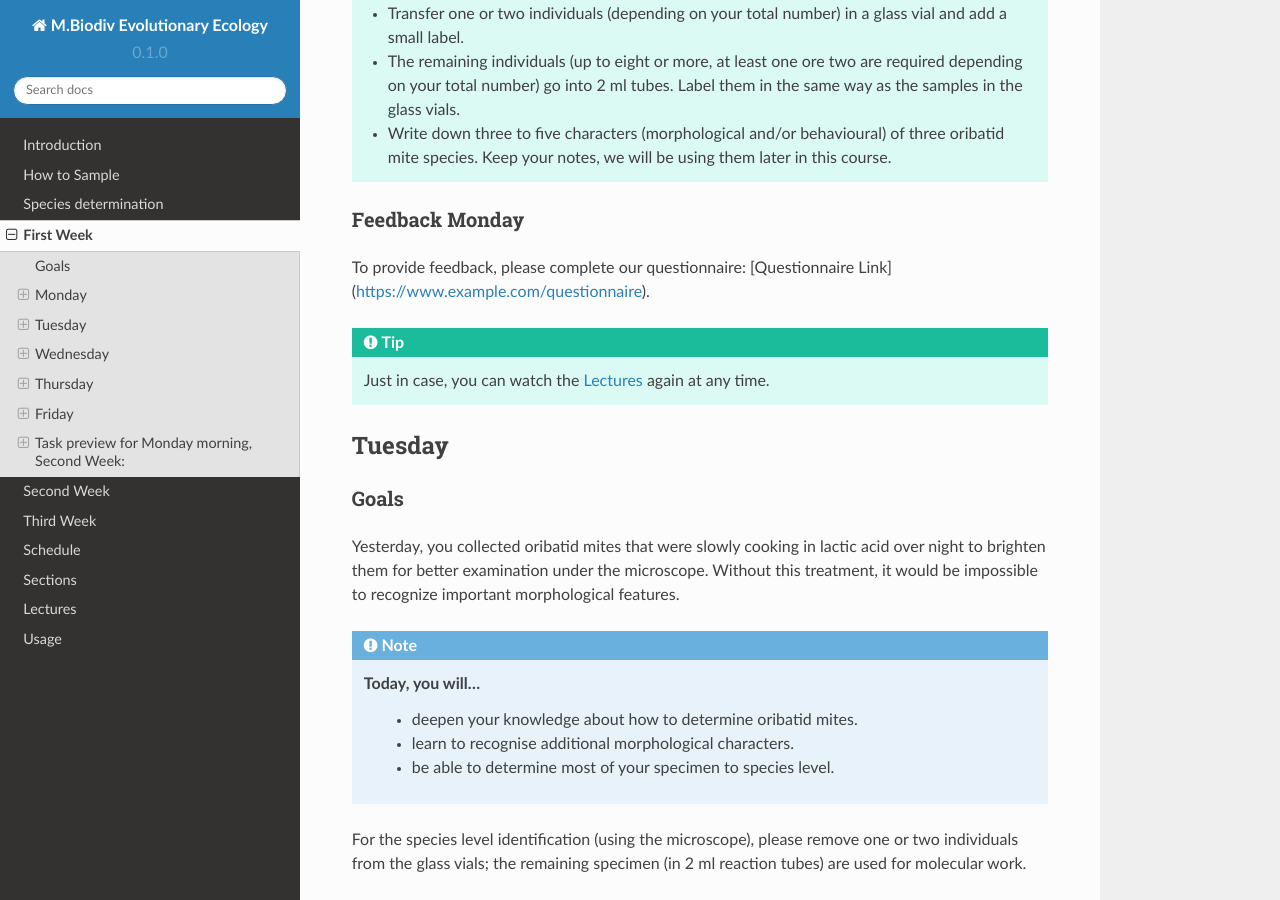
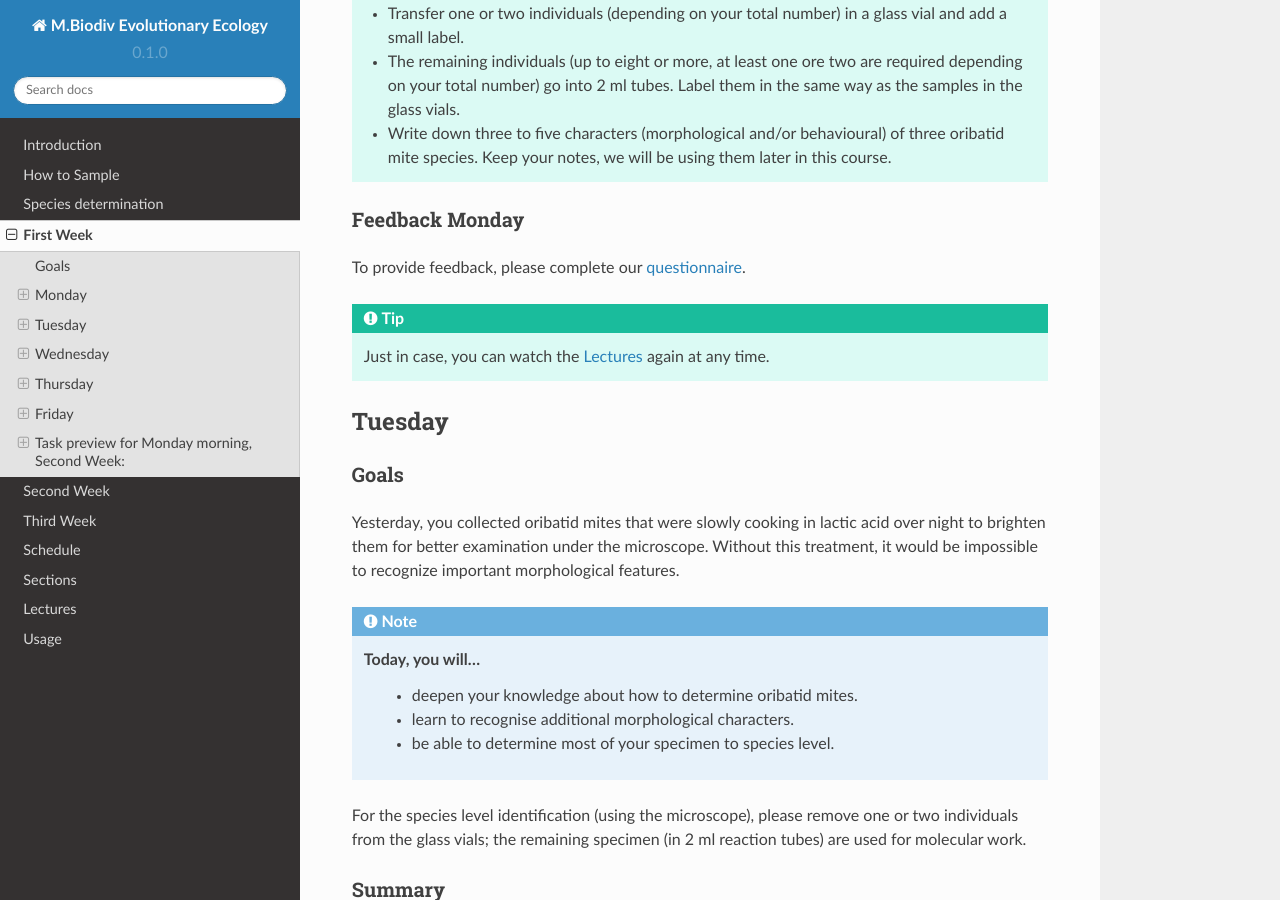
Before and after one commit to bheimbu/evolutionary_ecology, a Sphinx documentation site: the page built from docs/source/first_week.rst, in a window 1280 px wide and 900 px high, scrolled down 1840 px. Built offline with Sphinx 7.4.7 and the Read the Docs theme 2.0.0, drawn with Linux system fonts in a browser that asks for light colours.

Commit message:
Update first_week.rst

```diff
--- a/docs/source/first_week.rst
+++ b/docs/source/first_week.rst
@@ -47,7 +47,7 @@
 
 Feedback Monday
 ^^^^^^^^^^^^^^^
-To provide feedback, please complete our questionnaire: [Questionnaire Link](https://www.example.com/questionnaire).
+To provide feedback, please complete our `questionnaire <https://easy-feedback.de/evolecol/1726580/jLKvnZ>`_.
 
 .. tip::
    Just in case, you can watch the :ref:`lectures` again at any time.
```
